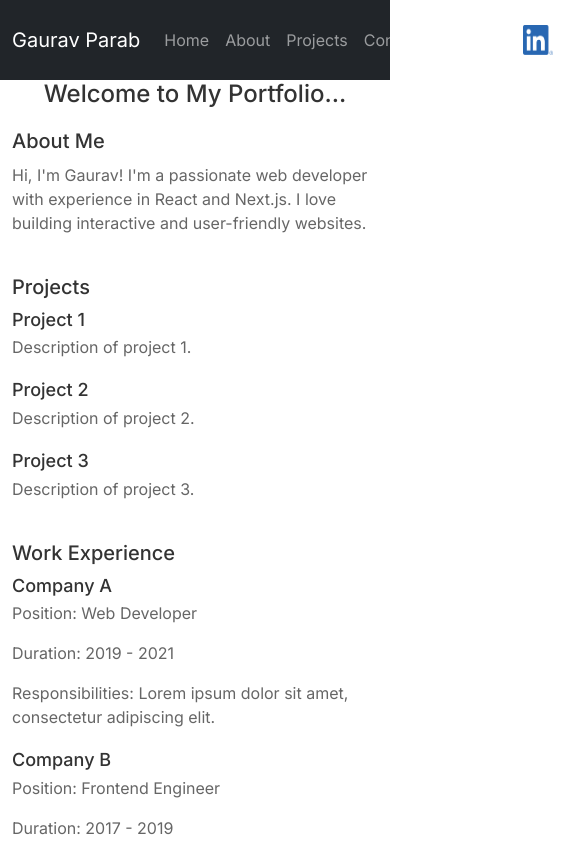
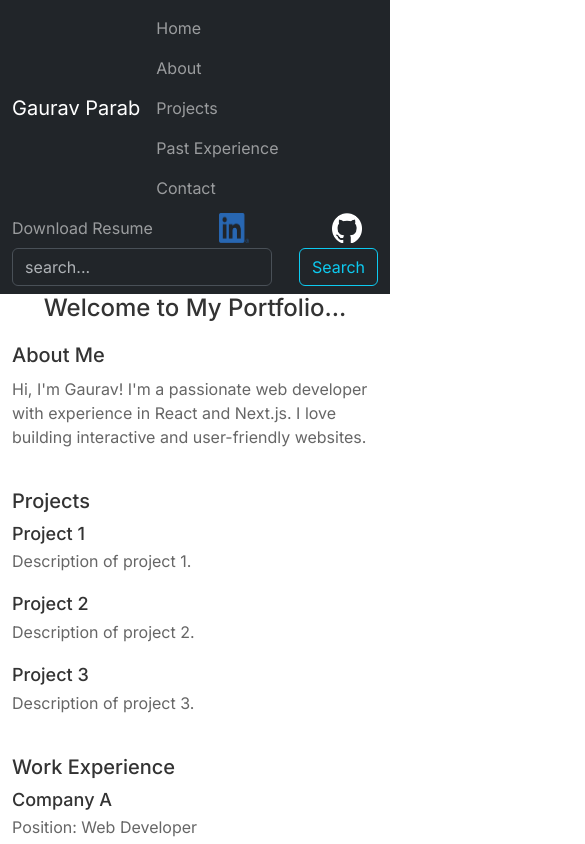
Before and after one commit to graviscool/gauravkparab.com, a Next.js app: page / in a window 390 px wide. Shown: the top 844 px of the page, 585 px wide, since content can reach past the window. Built offline with nearby package versions, Linux system fonts and the light colour scheme.

Commit message:
feature navbar: make bar responsive!

```diff
--- /dev/null
+++ b/app/github/page.tsx
@@ -0,0 +1,5 @@
+import { redirect, RedirectType } from "next/navigation";
+
+export default function Github() {
+	return redirect("https://www.github.com/graviscool")
+}
--- a/components/NavigationBar.tsx
+++ b/components/NavigationBar.tsx
@@ -7,13 +7,14 @@ import { Button } from "react-bootstrap";
 export default function NavigationBar() {
   return (
     // <Container>
-    <Navbar bg="dark" data-bs-theme="dark">
+    <Navbar expand="sm" bg="dark" data-bs-theme="dark">
       <Container>
         <Navbar.Brand href="/">Gaurav Parab</Navbar.Brand>
         <Nav className="me-auto">
           <Nav.Link href="/">Home</Nav.Link>
           <Nav.Link href="#about">About</Nav.Link>
           <Nav.Link href="#projects">Projects</Nav.Link>
+          <Nav.Link href="#pastexp">Past Experience</Nav.Link>
           <Nav.Link href="#contact">Contact</Nav.Link>
         </Nav>
         <Nav>
```
